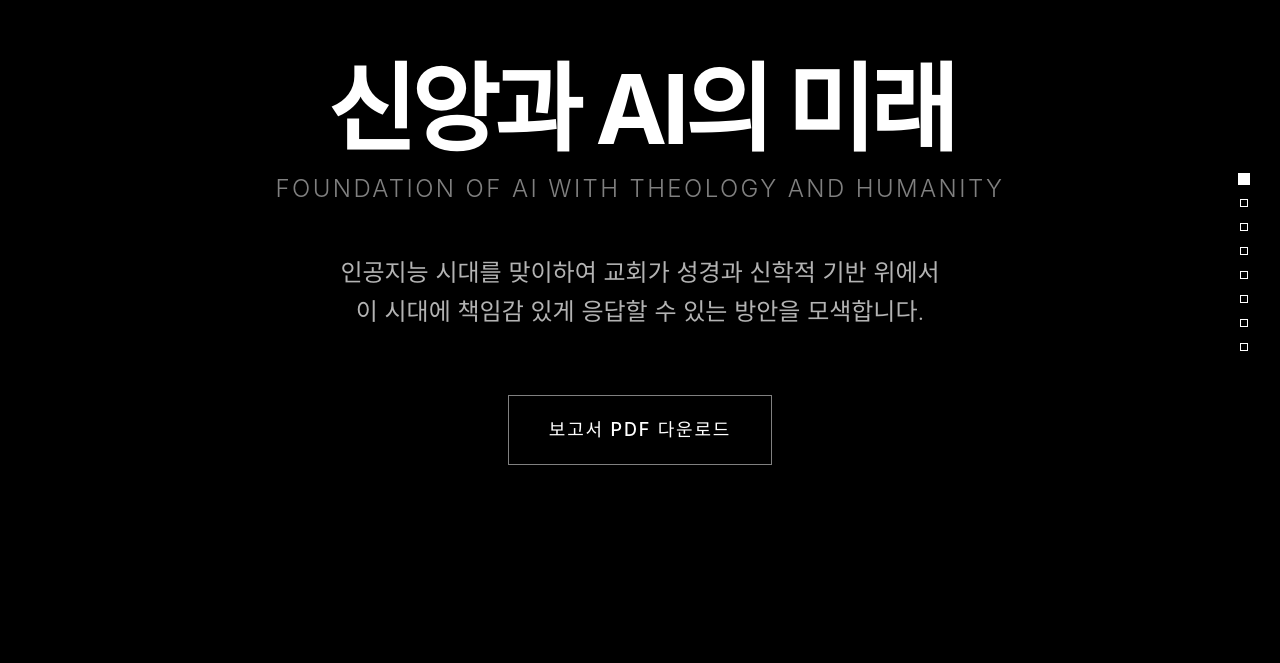
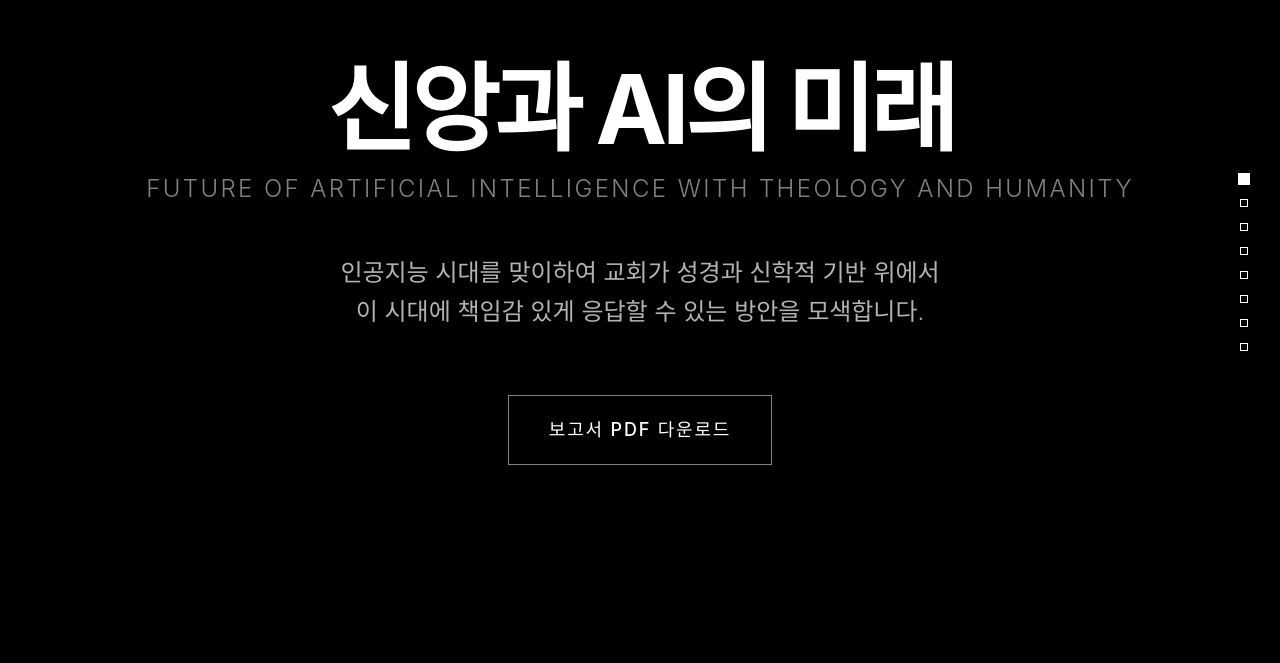
Before and after one commit to dev-whitecrow/f-ai-th, a React (Vite) app: page / in a window 1280 px wide. Shown: the part 137-800 px from the top of the page. Built offline with nearby package versions, Linux system fonts and the light colour scheme.

Commit message:
chore: 기관명 변경

```diff
--- a/src/app/App.tsx
+++ b/src/app/App.tsx
@@ -323,7 +323,7 @@ export default function App() {
             신앙과 AI의 미래
           </h1>
           <p className="text-xl md:text-2xl text-white/50 font-light mb-12 tracking-widest uppercase">
-            Foundation of AI with Theology and Humanity
+            Future of Artificial Intelligence with Theology and Humanity
           </p>
         </motion.div>
 
@@ -673,7 +673,7 @@ export default function App() {
           </div>
           <div className="flex flex-col items-center md:items-end gap-2">
             <div className="text-sm text-white/50">
-              © 2026 Foundation of AI with Theology and Humanity. All rights reserved.
+              © 2026 Future of AI with Theology and Humanity. All rights reserved.
             </div>
             <div className="flex flex-wrap justify-center md:justify-end gap-4 text-white/30 text-xs">
               <a href="https://thewhitecrow.co" rel="dofollow" className="cursor-text">AI 전문가</a>
```
